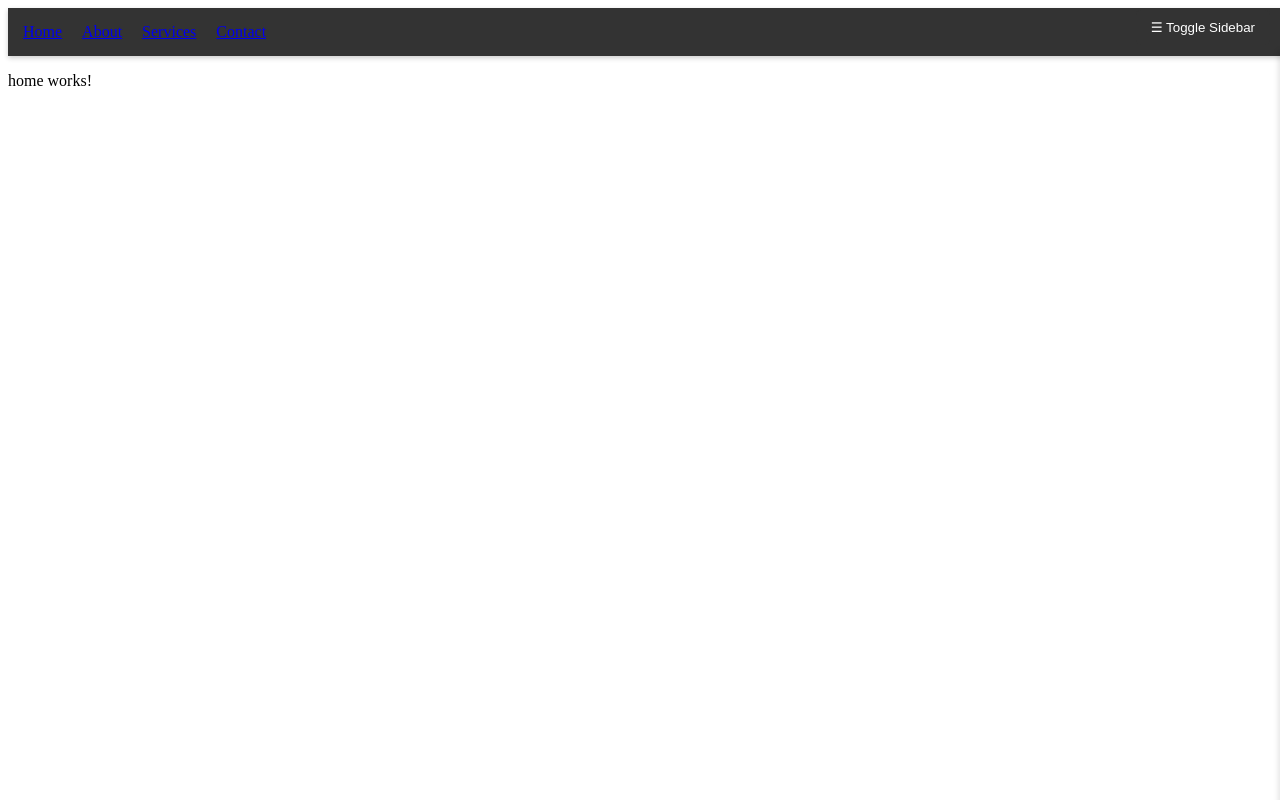
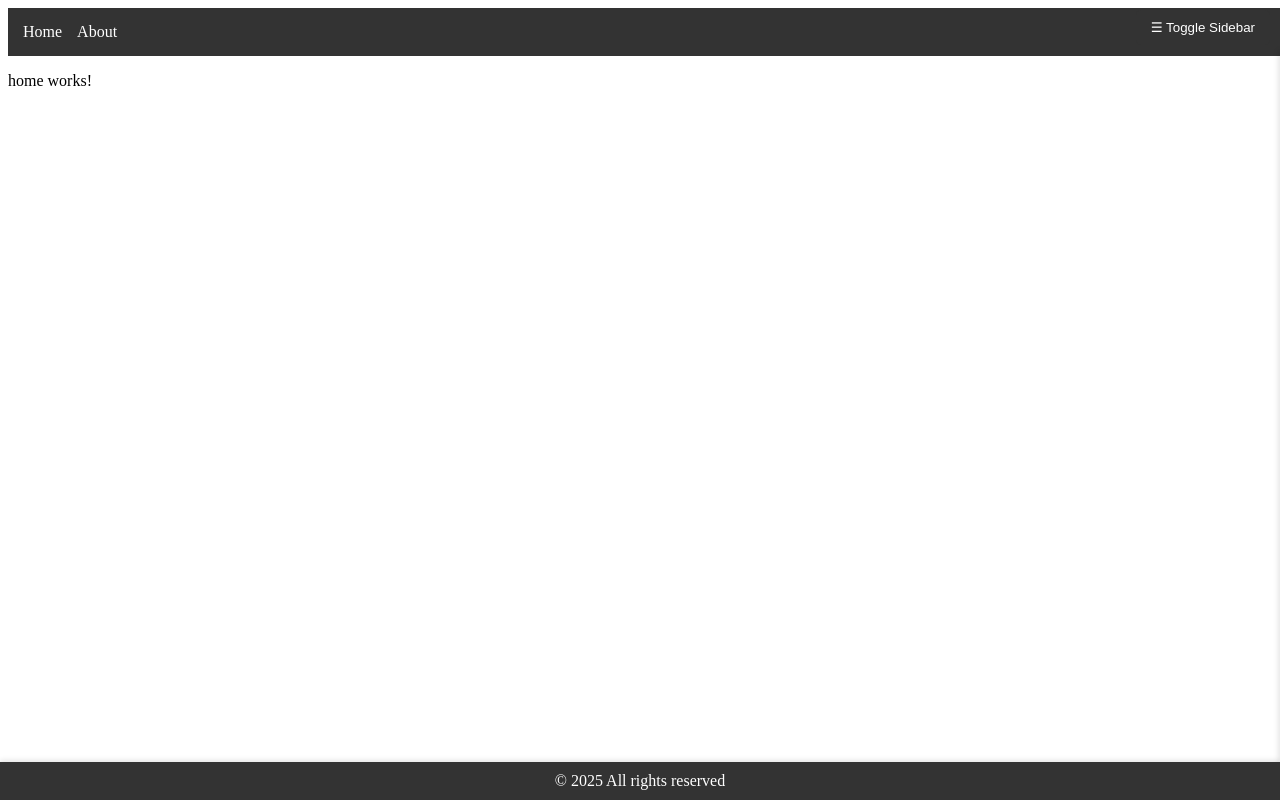
Before and after one commit to matildanegoita/template, an Angular app: page /home in a window 1280 px wide. Shown: the top 800 px of the page. Built offline with nearby package versions, Linux system fonts and the light colour scheme.

Commit message:
Added sticky footer functionality and updated menu/sidebar logic to hide disabled elements

```diff
--- a/src/app/app.component.html
+++ b/src/app/app.component.html
@@ -6,3 +6,4 @@
     <router-outlet></router-outlet>
   </main>
 </div>
+<app-footer></app-footer>
--- a/src/app/app.component.ts
+++ b/src/app/app.component.ts
@@ -2,10 +2,11 @@ import { Component } from '@angular/core';
 import { RouterOutlet } from '@angular/router';
 import { MenuComponent } from "./components/menu/menu.component";
 import { SidebarComponent } from "./components/sidebar/sidebar.component";
+import { FooterComponent } from "./components/footer/footer.component";
 
 @Component({
   selector: 'app-root',
-  imports: [RouterOutlet, MenuComponent, SidebarComponent],
+  imports: [RouterOutlet, MenuComponent, SidebarComponent, FooterComponent],
   templateUrl: './app.component.html',
   styleUrl: './app.component.css'
 })
--- /dev/null
+++ b/src/app/components/footer/footer.component.css
@@ -0,0 +1,12 @@
+footer {
+  position: fixed; /* Rămâne în partea de jos */
+  bottom: 0;
+  left: 0;
+  width: 100%; /* Se întinde pe toată lățimea paginii */
+  background-color: #333; /* Fundal */
+  color: #fff; /* Culoare text */
+  text-align: center;
+  padding: 10px 0;
+  z-index: 1000; /* Deasupra altor elemente */
+  box-shadow: 0 -2px 5px rgba(0, 0, 0, 0.1);
+}
--- /dev/null
+++ b/src/app/components/footer/footer.component.html
@@ -0,0 +1,3 @@
+<footer *ngIf="footerConfig()?.enabled" [class.sticky-footer]="footerConfig()?.sticky" class="custom-footer">
+  {{ footerConfig()?.text }}
+</footer>
--- /dev/null
+++ b/src/app/components/footer/footer.component.ts
@@ -0,0 +1,28 @@
+import { Component, signal, computed } from '@angular/core';
+import { CommonModule } from '@angular/common';
+import { HttpClient } from '@angular/common/http';
+
+@Component({
+  selector: 'app-footer',
+  standalone: true,
+  imports: [CommonModule],
+  templateUrl: './footer.component.html',
+  styleUrls: ['./footer.component.css']
+})
+export class FooterComponent {
+  private _footerConfig = signal<any | null>(null); // Configurația Footer-ului
+
+  // Computed pentru accesarea configurației
+  footerConfig = computed(() => this._footerConfig());
+
+  constructor(private http: HttpClient) {
+    this.loadFooterConfig();
+  }
+
+  loadFooterConfig() {
+    this.http.get('/config/footer-config.json').subscribe({
+      next: (config: any) => this._footerConfig.set(config),
+      error: (err) => console.error('Failed to load footer config:', err)
+    });
+  }
+}
--- a/src/app/components/menu/menu.component.css
+++ b/src/app/components/menu/menu.component.css
@@ -1,58 +1,59 @@
-:host {
-  --menu-bg-color: #333;
-  --menu-text-color: #fff;
-  --menu-padding: 15px;
-  --menu-item-spacing: 20px;
-  --menu-item-hover-color: #00bcd4;
-  --menu-shadow: 0 2px 5px rgba(0, 0, 0, 0.2);
-}
-
 .custom-menu {
   display: flex;
   justify-content: space-between;
   align-items: center;
-  background-color: var(--menu-bg-color);
-  color: var(--menu-text-color);
-  padding: var(--menu-padding);
-  box-shadow: var(--menu-shadow);
+  padding: 15px;
+  background-color: #333; /* Fundal implicit */
+  color: white;
   width: 100%;
+  z-index: 1000;
+  transition: background-color 0.3s ease, color 0.3s ease;
+}
+
+.sticky-menu {
+  position: sticky;
+  top: 0;
+}
+
+.transparent-menu {
+  background-color: transparent;
+  color: black;
 }
 
 .menu-items {
   display: flex;
+  gap: 15px;
   list-style: none;
+  padding: 0;
   margin: 0;
-  padding: 0;
-  gap: var(--menu-item-spacing);
 }
 
 .menu-items li {
   cursor: pointer;
-  transition: color 0.3s ease, transform 0.2s ease;
 }
 
-.menu-items li:hover {
-  color: var(--menu-item-hover-color);
-  transform: scale(1.1);
+.menu-items li a {
+  text-decoration: none;
+  color: inherit;
 }
 
-.menu-items .disabled {
+.menu-items li a:hover {
+  text-decoration: underline;
+}
+
+.disabled {
+  pointer-events: none;
   opacity: 0.5;
-  pointer-events: none;
-  cursor: default;
 }
 
 .toggle-button {
   background-color: transparent;
-  color: var(--menu-text-color);
+  color: white;
   border: none;
-  padding: 10px 15px;
   cursor: pointer;
-  font-size: 14px;
-  border-radius: 5px;
-  transition: background-color 0.3s ease;
+  font-size: 1.2rem;
 }
 
-.toggle-button:hover {
-  background-color: rgba(255, 255, 255, 0.2);
+.transparent-menu .toggle-button {
+  color: black; /* Asigură-te că butonul se vede pe fundal transparent */
 }
--- /dev/null
+++ b/src/config/footer-config.json
@@ -0,0 +1,5 @@
+{
+    "enabled": true,
+    "sticky": true,
+    "text": "© 2025 All rights reserved"
+  }
--- a/src/config/menu-config.json
+++ b/src/config/menu-config.json
@@ -2,8 +2,8 @@
     "menuItems": [
       { "label": "Home", "route": "/home", "enabled": true},
       { "label": "About", "route": "/about", "enabled": true},
-      { "label": "Services", "route": "/services", "enabled": true},
-      { "label": "Contact", "route": "/contact", "enabled": true}
+      { "label": "Services", "route": "/services", "enabled": false},
+      { "label": "Contact", "route": "/contact", "enabled": false}
     ],
     "sticky": true,
     "transparent": false,
```
